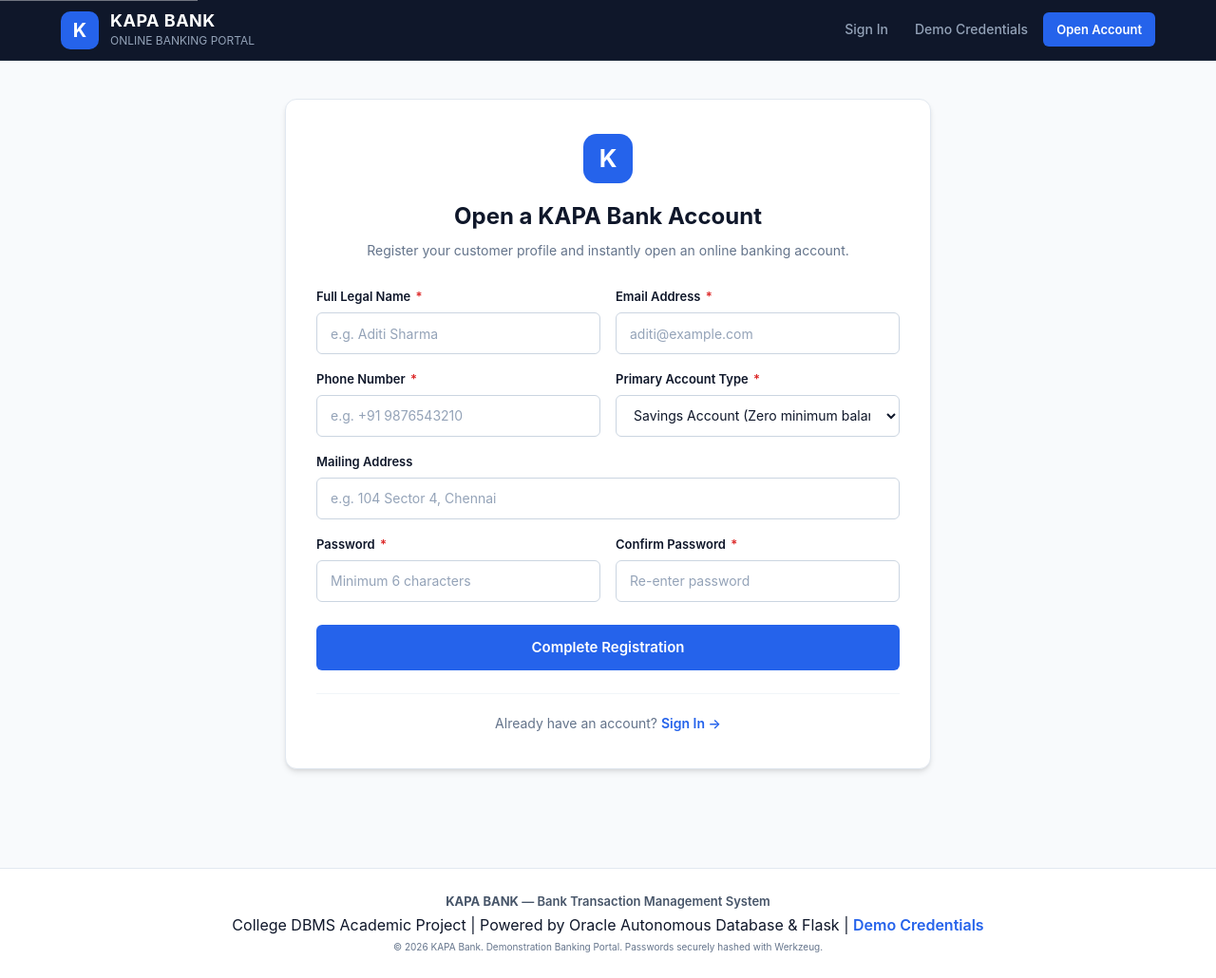
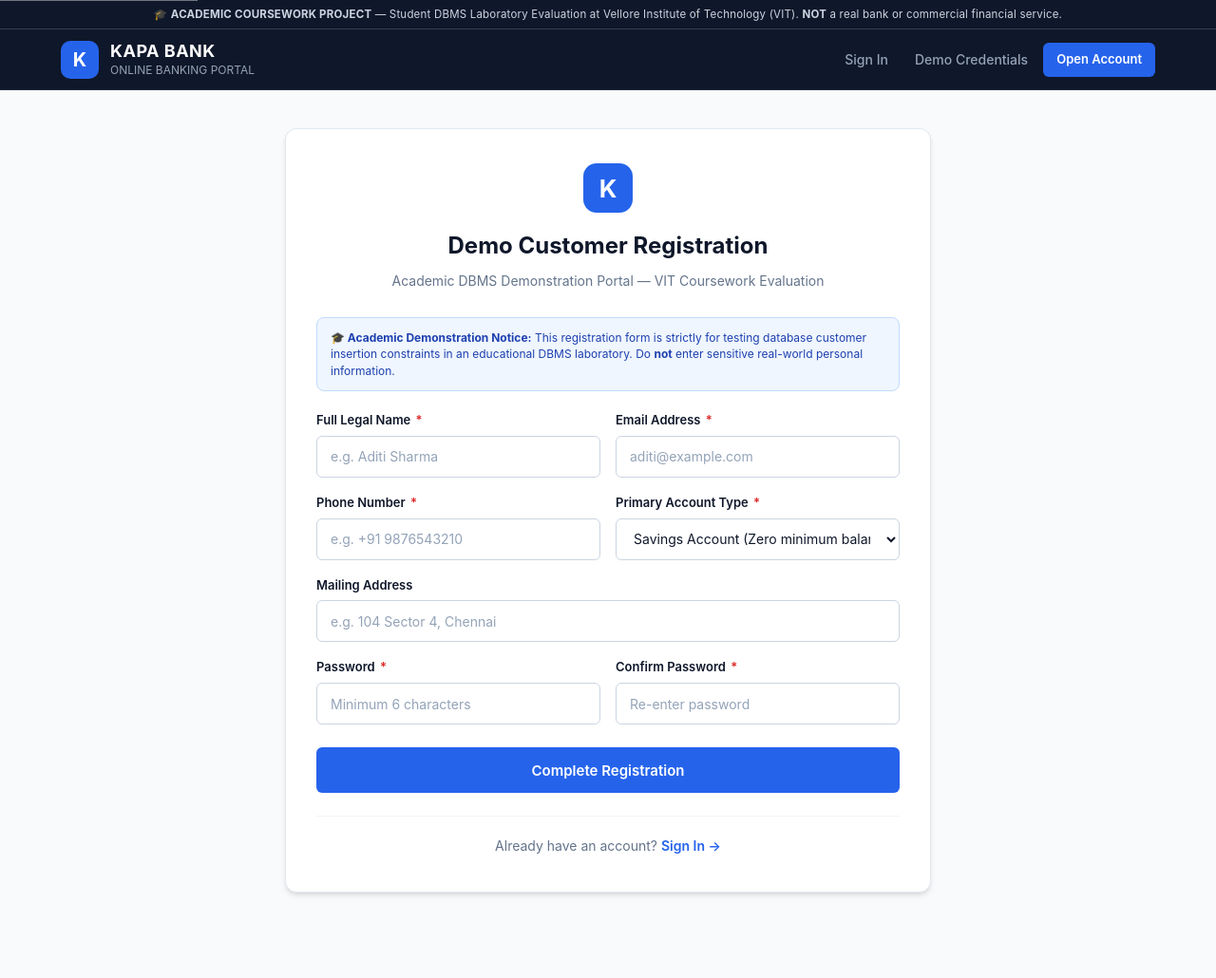
Before and after one commit to ash-sk06/KAAP-Bank, a Flask app: page /register in a window 1280 px wide. Shown: the top 1030 px of the page at 95% size. Before the commit the page ends 1003 px from the top, so only its background shows below. Run offline with Flask 3, Linux system fonts and the light colour scheme.

Commit message:
Add prominent academic coursework disclaimers and noindex tags to prevent false positive flags

```diff
--- a/templates/base.html
+++ b/templates/base.html
@@ -3,12 +3,18 @@
 <head>
   <meta charset="UTF-8">
   <meta name="viewport" content="width=device-width, initial-scale=1.0">
-  <meta name="description" content="KAPA Bank — Professional Bank Transaction Management System and Multi-User Portal">
-  <title>{% block title %}KAPA Bank | Transaction Management System{% endblock %}</title>
+  <meta name="robots" content="noindex, nofollow">
+  <meta name="application-name" content="KAPA Bank Academic DBMS Project">
+  <meta name="description" content="Academic DBMS Laboratory Demonstration Project — Bank Transaction Management System for Course Evaluation at VIT. NOT a real bank.">
+  <title>{% block title %}Academic DBMS Project | KAPA Bank{% endblock %}</title>
   <link rel="stylesheet" href="{{ url_for('static', filename='style.css') }}">
 </head>
 <body>
   <a href="#main-content" class="skip-link">Skip to main content</a>
+
+  <div class="academic-disclaimer-bar" role="alert" style="background: #0f172a; color: #cbd5e1; font-size: 11.5px; padding: 6px 16px; text-align: center; border-bottom: 1px solid #334155; letter-spacing: 0.2px;">
+    🎓 <strong>ACADEMIC COURSEWORK PROJECT</strong> — Student DBMS Laboratory Evaluation at Vellore Institute of Technology (VIT). <strong>NOT</strong> a real bank or commercial financial service.
+  </div>
 
   <header>
     <nav class="navbar" role="navigation" aria-label="Main navigation">
--- a/templates/register.html
+++ b/templates/register.html
@@ -1,14 +1,20 @@
 {% extends "base.html" %}
 
-{% block title %}Open an Account | KAPA Bank{% endblock %}
+{% block title %}Academic Demo Registration | KAPA Bank{% endblock %}
 
 {% block content %}
 <div class="auth-page-container">
   <div class="auth-card register-card">
     <div class="auth-header">
       <div class="auth-logo-badge" aria-hidden="true">K</div>
-      <h1>Open a KAPA Bank Account</h1>
-      <p class="auth-subtitle">Register your customer profile and instantly open an online banking account.</p>
+      <h1>Demo Customer Registration</h1>
+      <p class="auth-subtitle">Academic DBMS Demonstration Portal — VIT Coursework Evaluation</p>
+    </div>
+
+    <!-- Academic Project Notice -->
+    <div class="academic-banner-notice" style="background: #eff6ff; border: 1px solid #bfdbfe; border-radius: 8px; padding: 12px 14px; margin-bottom: 20px; font-size: 12px; color: #1e40af; line-height: 1.45;" role="note">
+      <strong>🎓 Academic Demonstration Notice:</strong>
+      This registration form is strictly for testing database customer insertion constraints in an educational DBMS laboratory. Do <strong>not</strong> enter sensitive real-world personal information.
     </div>
 
     {% if error %}
```
Also changed, not shown: templates/login.html (+8 -2 lines).
